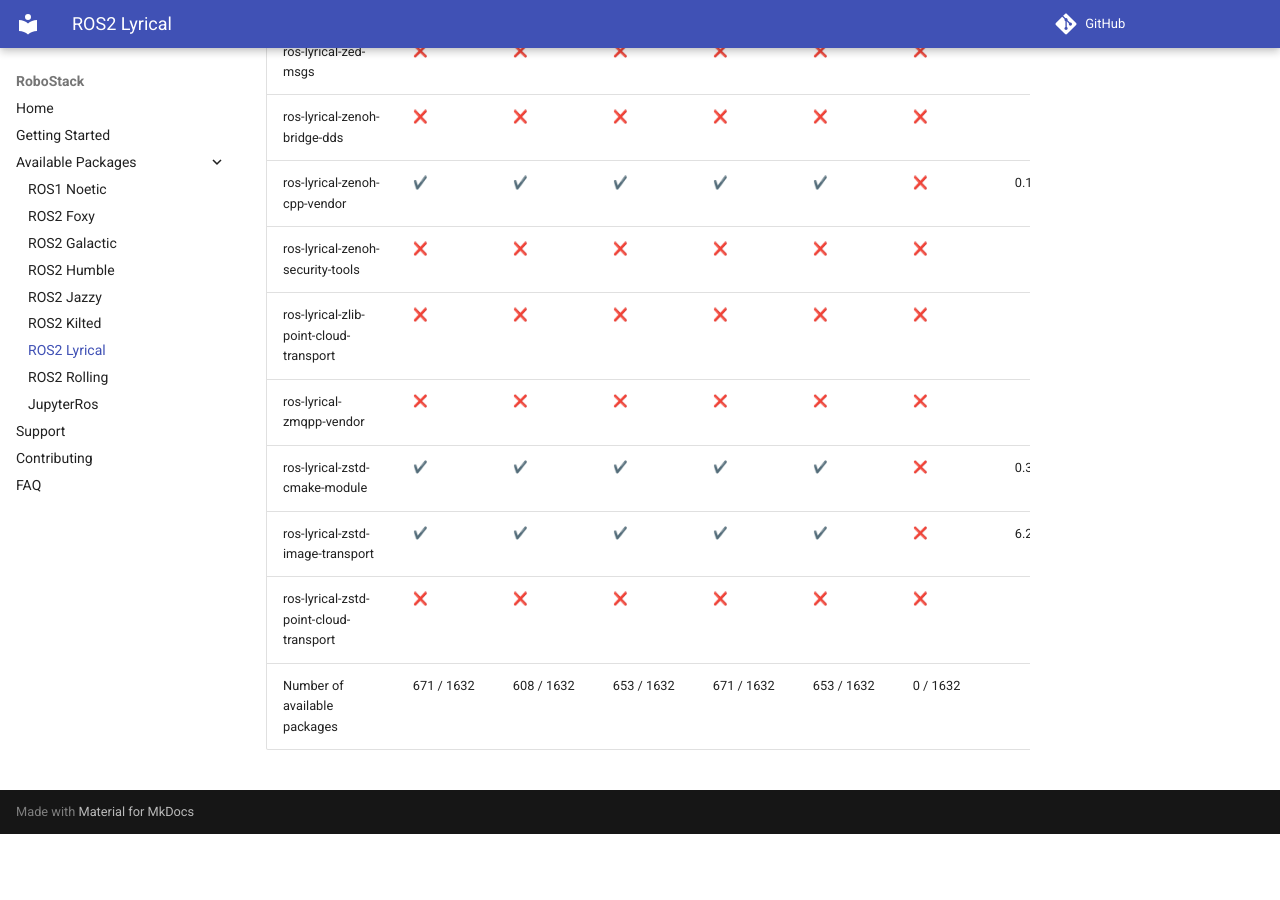
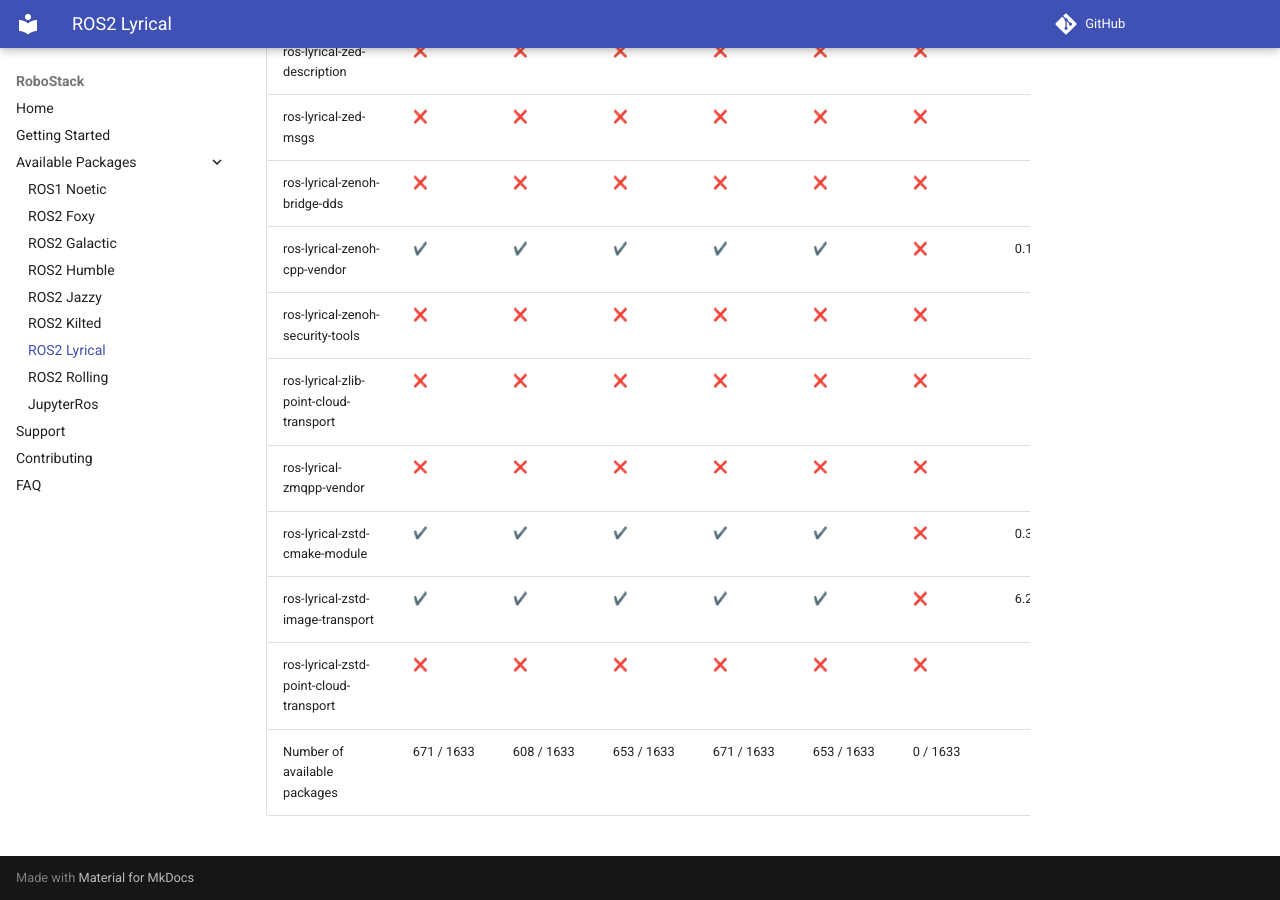
Before and after one commit to RoboStack/robostack.github.io, an MkDocs documentation site: the page built from docs/lyrical.md, in a window 1280 px wide and 900 px high, scrolled down 120435 px. Built offline with MkDocs 1.6.1 and Material for MkDocs 9.7.7, drawn with Linux system fonts in a browser that asks for light colours; emoji names are drawn with the system emoji font; comment, search, counter and statistics services are not loaded; before the commit the page ends 121269 px from its top, so only the background shows below that; some of the changed text lies outside the part shown.

Commit message:
Update tables

```diff
--- a/docs/lyrical.md
+++ b/docs/lyrical.md
@@ -1632,4 +1633,4 @@
 | ros-lyrical-zstd-cmake-module | :heavy_check_mark: { data-sort='1' } | :heavy_check_mark: { data-sort='1' } | :heavy_check_mark: { data-sort='1' } | :heavy_check_mark: { data-sort='1' } | :heavy_check_mark: { data-sort='1' } | :x: { data-sort='0' } | 0.33.3  |
 | ros-lyrical-zstd-image-transport | :heavy_check_mark: { data-sort='1' } | :heavy_check_mark: { data-sort='1' } | :heavy_check_mark: { data-sort='1' } | :heavy_check_mark: { data-sort='1' } | :heavy_check_mark: { data-sort='1' } | :x: { data-sort='0' } | 6.2.5  |
 | ros-lyrical-zstd-point-cloud-transport | :x: { data-sort='0' } | :x: { data-sort='0' } | :x: { data-sort='0' } | :x: { data-sort='0' } | :x: { data-sort='0' } | :x: { data-sort='0' } |   |
-| Number of available packages |  671 / 1632 | 608 / 1632 | 653 / 1632 | 671 / 1632 | 653 / 1632 | 0 / 1632 |
+| Number of available packages |  671 / 1633 | 608 / 1633 | 653 / 1633 | 671 / 1633 | 653 / 1633 | 0 / 1633 |
```
Also changed, not shown: other parts of docs/lyrical.md (+1 -0 lines).
